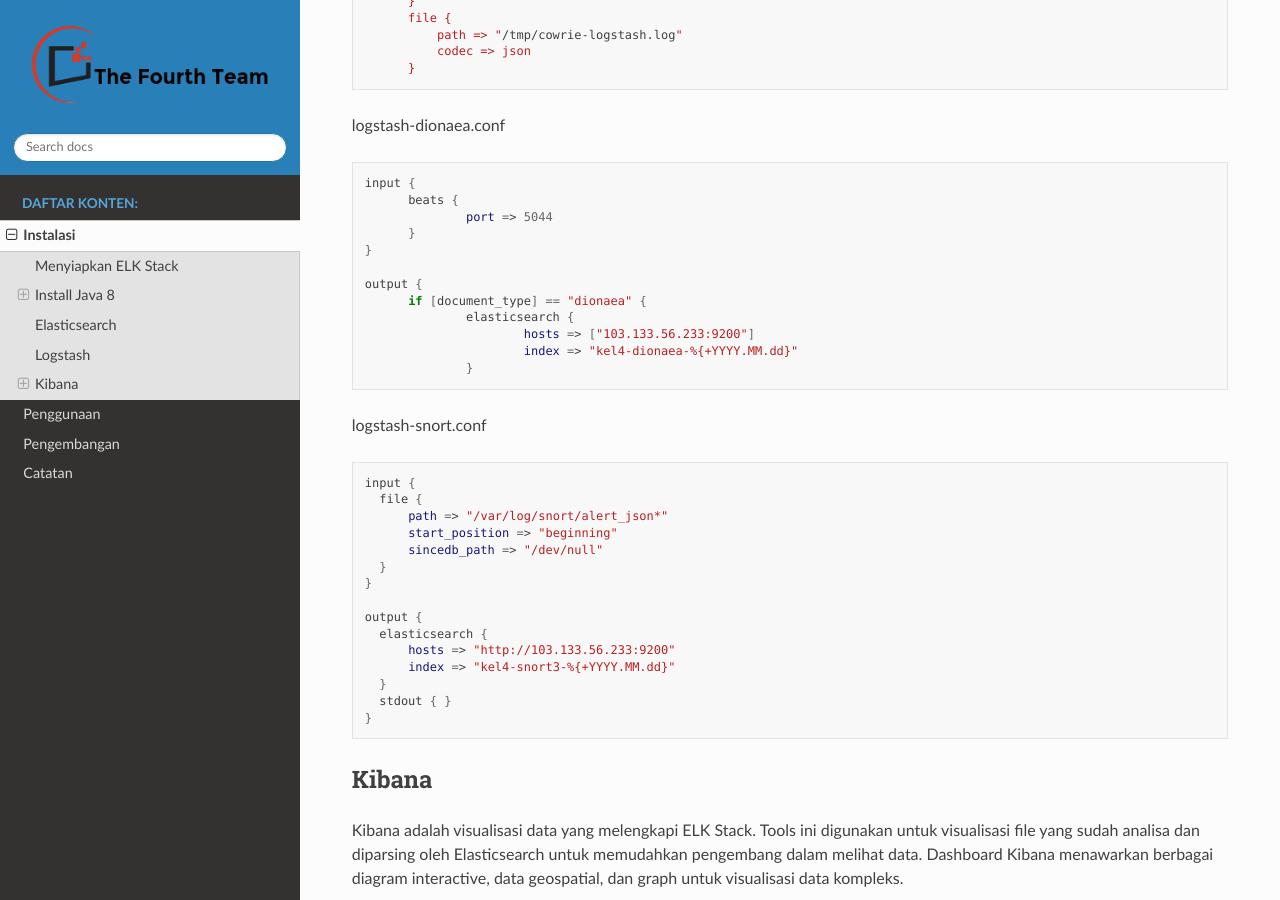
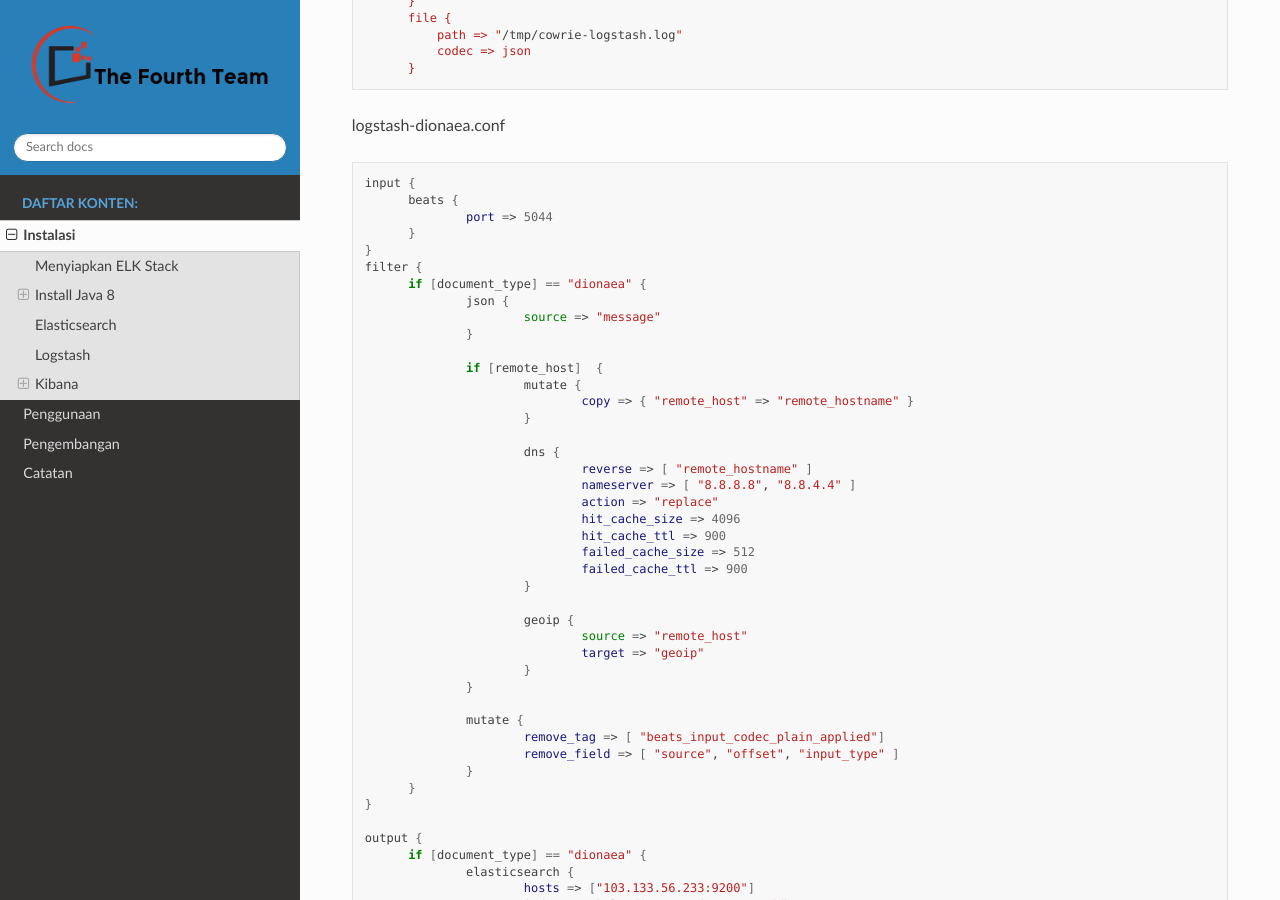
Before and after one commit to subkhancore/mdocs, a Sphinx documentation site: the page built from docs/source/Instalasi/install.rst, in a window 1280 px wide and 900 px high, scrolled down 2823 px. Built offline with Sphinx 7.4.7 and the Read the Docs theme 2.0.0, drawn with Linux system fonts in a browser that asks for light colours.

Commit message:
Update install.rst

```diff
--- a/docs/source/Instalasi/install.rst
+++ b/docs/source/Instalasi/install.rst
@@ -144,6 +144,39 @@ logstash-dionaea.conf
                 port => 5044
         }
   }
+  filter {
+        if [document_type] == "dionaea" {
+                json {
+                        source => "message"
+                }
+
+                if [remote_host]  {
+                        mutate {
+                                copy => { "remote_host" => "remote_hostname" }
+                        }
+
+                        dns {
+                                reverse => [ "remote_hostname" ]
+                                nameserver => [ "8.8.8.8", "8.8.4.4" ]
+                                action => "replace"
+                                hit_cache_size => 4096
+                                hit_cache_ttl => 900
+                                failed_cache_size => 512
+                                failed_cache_ttl => 900
+                        }
+
+                        geoip {
+                                source => "remote_host"
+                                target => "geoip"
+                        }
+                }
+
+                mutate {
+                        remove_tag => [ "beats_input_codec_plain_applied"]
+                        remove_field => [ "source", "offset", "input_type" ]
+                }
+        }
+  }
 
   output {
         if [document_type] == "dionaea" {
```
